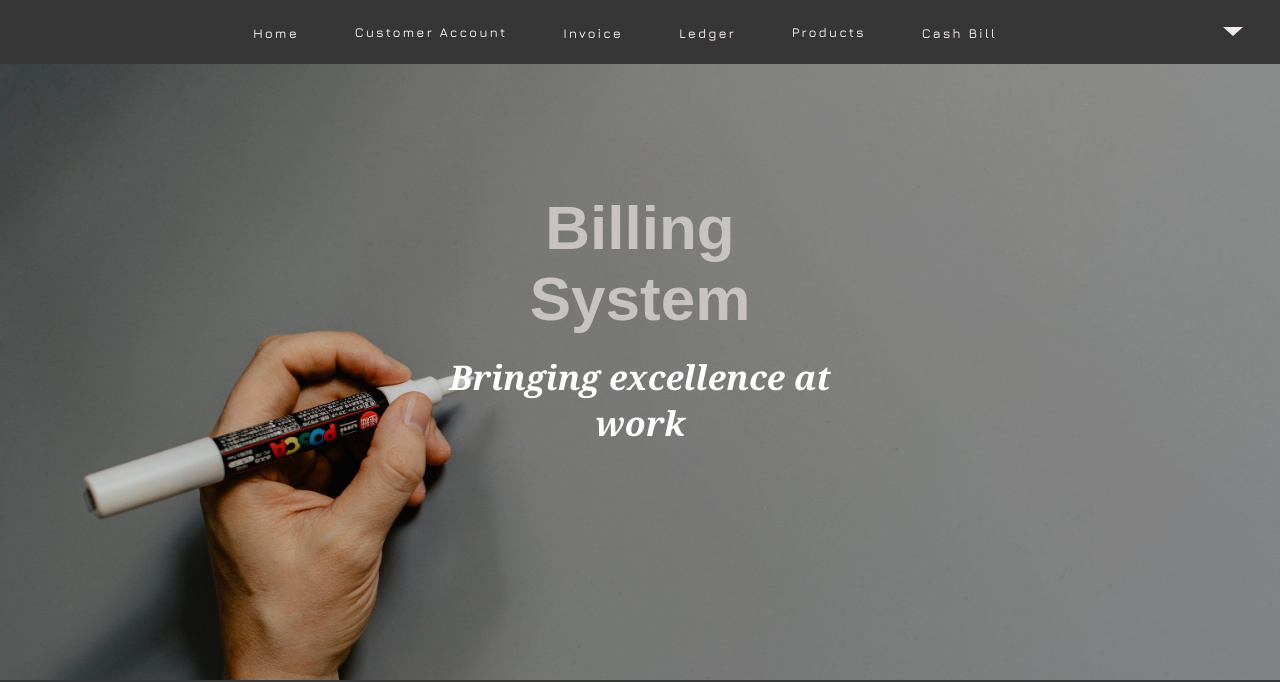
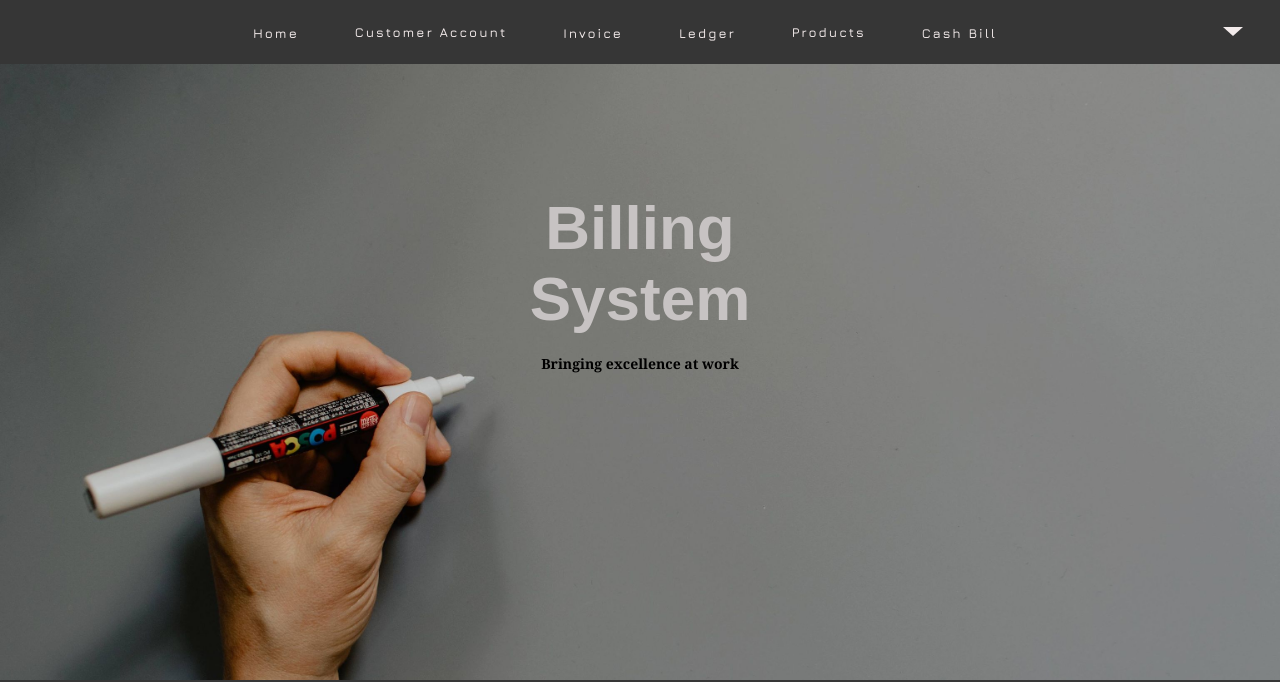
Before and after one commit to NayanThapaMagar/LedgerBilling, a website: page public/home.html in a window 1280 px wide. Shown: the top 682 px of the page. Drawn offline with nearby package versions, Linux system fonts and the light colour scheme.

```diff
--- a/public/css/home.css
+++ b/public/css/home.css
@@ -77,11 +77,10 @@
 }
 #para{
     margin-top: 20px;
-    font-size: 34px;
-    color: white;
+    font-size: 14px;
     font-weight: bold;
     font-family: Cambria, Cochin, Georgia, Times, 'Times New Roman', serif;
-    font-style: italic;
+    /* font-style: italic; */
 }
 .dropdown-content a {
     float: none;
--- a/public/css/invoicedetail.css
+++ b/public/css/invoicedetail.css
@@ -210,6 +210,7 @@
     display: flex;
     justify-content: center;
     margin-top: 0px;
+    margin-bottom: 20px;
   }
 
   /* for resizing */
```
